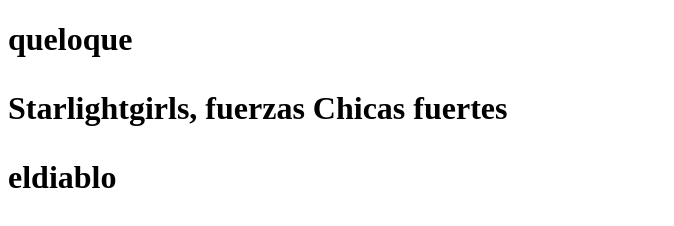
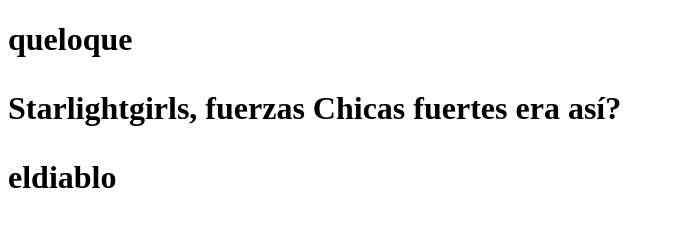
Before and after one commit to Gomishax/Prueba, a plain HTML site: page index.html in a window 1280 px wide. Shown: the whole page, without its empty margins (0-674 px from the left). Drawn offline with Linux system fonts and the light colour scheme.

Commit message:
Actualizar index.html

```diff
--- a/index.html
+++ b/index.html
@@ -9,6 +9,7 @@
     <h1>queloque<h1>
     <p>Starlightgirls, fuerzas
         Chicas fuertes
+        era así?
     </p>
 </body>
 </html>
```
